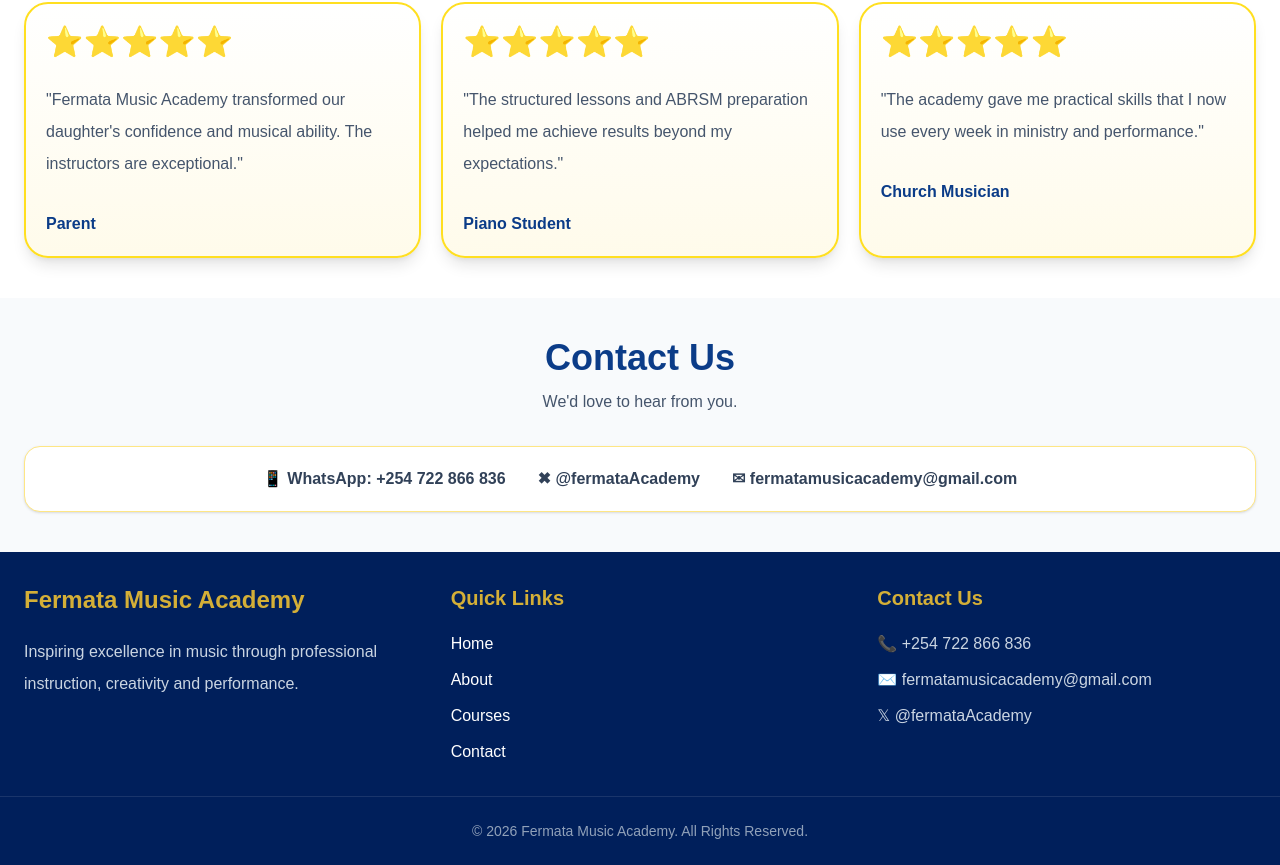
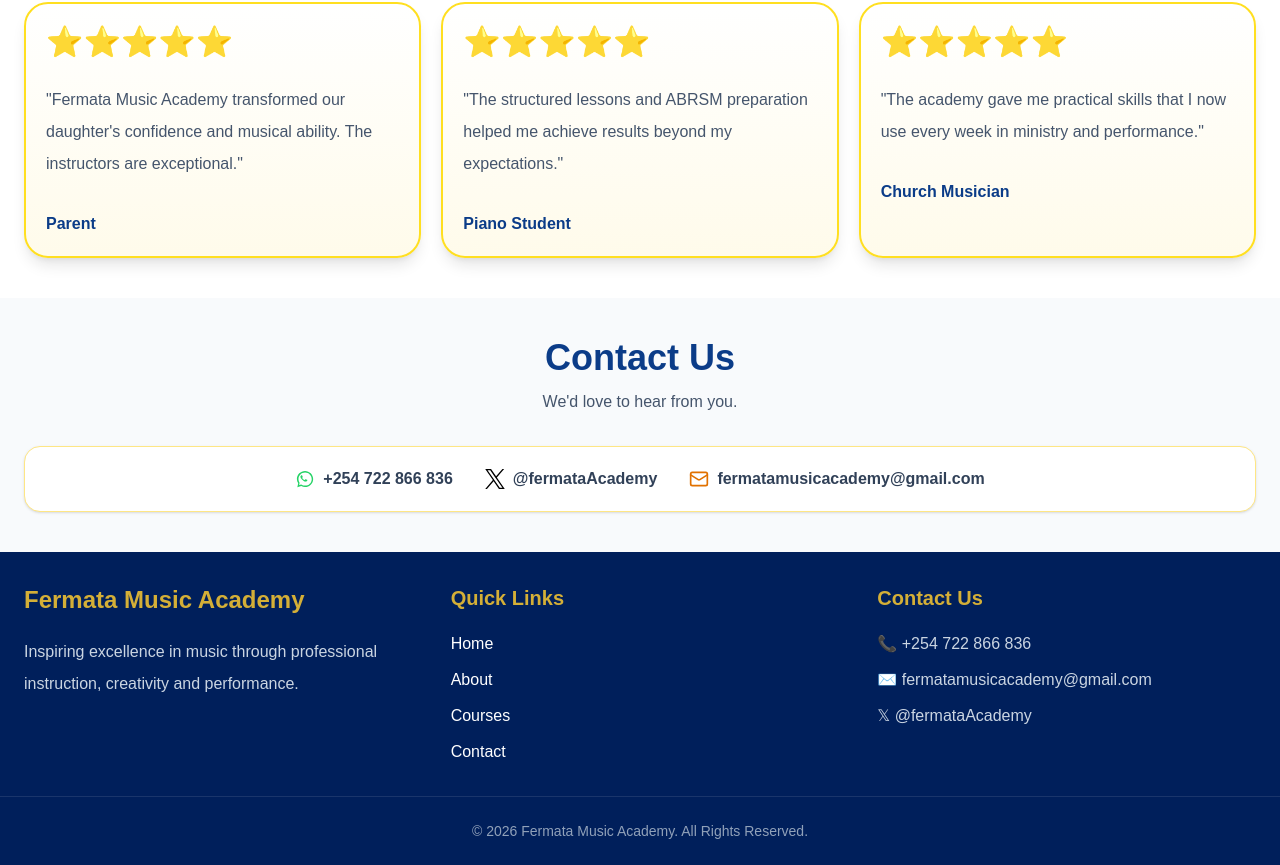
Before and after one commit to chombakimani-design/fermata-music-academy, a Next.js app: page / in a window 1280 px wide. Shown: the part 2645-3510 px from the top of the page. Built offline with nearby package versions, Linux system fonts and the light colour scheme; no server answers; the database is empty.

Commit message:
Use official WhatsApp and X logos

```diff
--- a/components/home/Contact.tsx
+++ b/components/home/Contact.tsx
@@ -1,3 +1,5 @@
+import { Mail } from "lucide-react";
+
 export default function Contact() {
     return (
         <section className="bg-slate-50 py-10">
@@ -6,7 +8,7 @@
 
                 <div className="text-center">
 
-                    <h2 className="text-4xl font-extrabold" style={{ color: "#0B3C88" }}>
+                    <h2 className="text-4xl font-extrabold text-[#0B3C88]">
                         Contact Us
                     </h2>
 
@@ -21,24 +23,33 @@
                     <a
                         href="https://wa.me/254722866836"
                         target="_blank"
-                        className="font-semibold text-slate-700 transition hover:text-green-600"
+                        rel="noopener noreferrer"
+                        className="flex items-center gap-2 font-semibold text-slate-700 transition hover:text-green-600"
                     >
-                        📱 WhatsApp: +254 722 866 836
+                        <img src="/icons/whatsapp.svg" alt="WhatsApp" className="h-5 w-5" />
+                        <span>+254 722 866 836</span>
                     </a>
 
                     <a
                         href="https://x.com/fermataAcademy"
                         target="_blank"
-                        className="font-semibold text-slate-700 transition hover:text-[#1DA1F2]"
+                        rel="noopener noreferrer"
+                        className="flex items-center gap-2 font-semibold text-slate-700 transition hover:text-black"
                     >
-                        ✖ @fermataAcademy
+                        <img
+                            src="/icons/x.svg"
+                            alt="X"
+                            className="h-5 w-5"
+                        />
+                        <span>@fermataAcademy</span>
                     </a>
 
                     <a
                         href="mailto:fermatamusicacademy@gmail.com"
-                        className="font-semibold text-slate-700 transition hover:text-amber-600"
+                        className="flex items-center gap-2 font-semibold text-slate-700 transition hover:text-amber-600"
                     >
-                        ✉ fermatamusicacademy@gmail.com
+                        <Mail className="h-5 w-5 text-amber-600" />
+                        <span>fermatamusicacademy@gmail.com</span>
                     </a>
 
                 </div>
```
Also changed, not shown: public/icons/whatsapp.svg (added), public/icons/x.svg (added).
